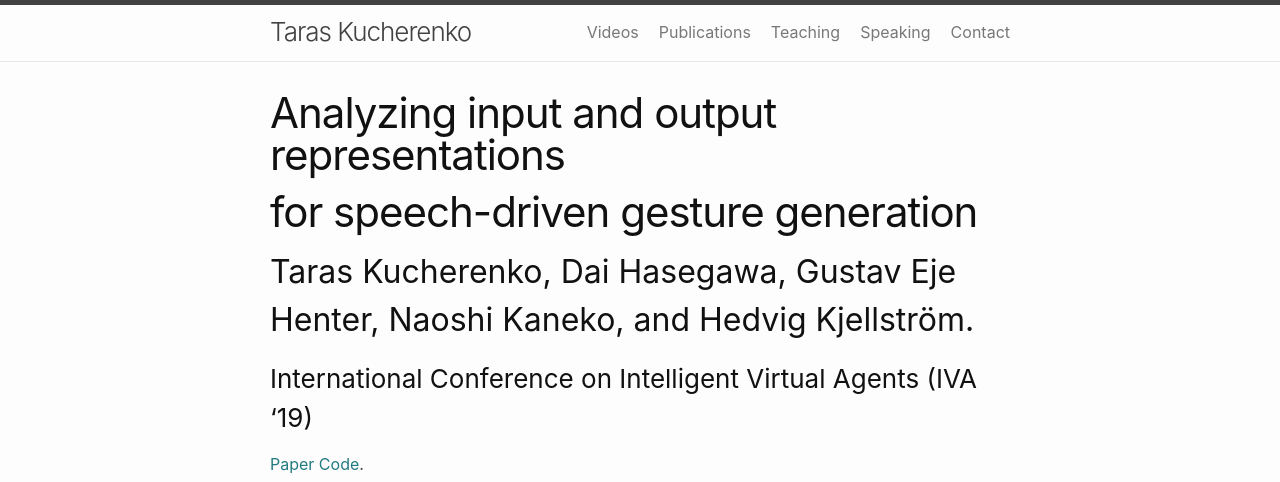
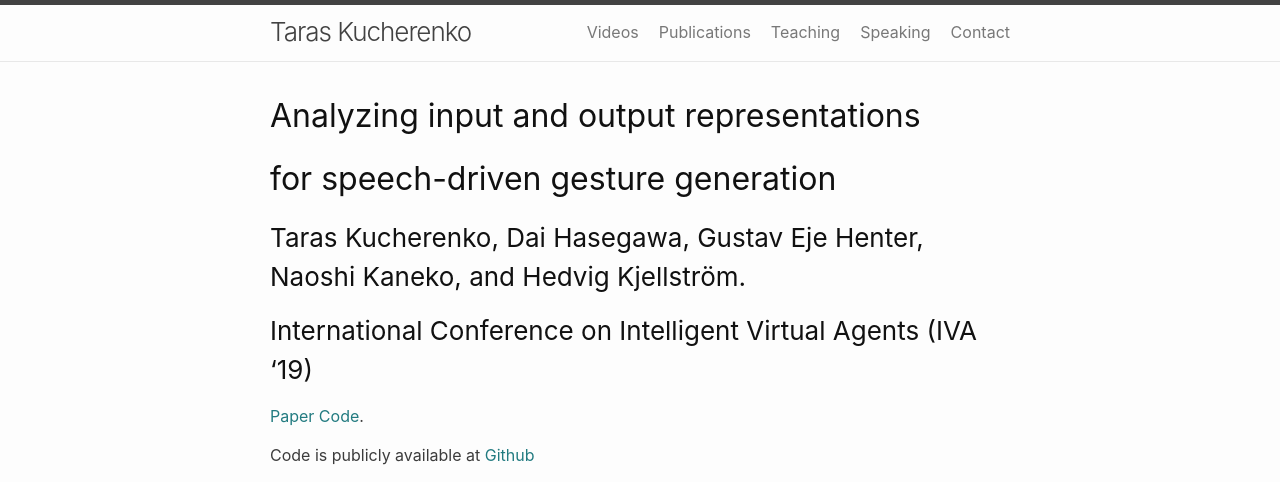
Before and after one commit to Svito-zar/Svito-zar.github.io, a Jekyll site: the page built from _posts/2020-01-14-Audio2Gestures.md, in a window 1280 px wide. Shown: the top 482 px of the page. Built offline with Jekyll 4.4.1, drawn with Linux system fonts in a browser that asks for light colours; grey boxes are pictures that could not be loaded.

Commit message:
Update project page format

```diff
--- a/_posts/2020-01-14-Audio2Gestures.md
+++ b/_posts/2020-01-14-Audio2Gestures.md
@@ -4,9 +4,9 @@
 permalink: /audio2gestures/
 ---
 
-# Analyzing input and output representations
-# for speech-driven gesture generation
-## Taras  Kucherenko,  Dai  Hasegawa, Gustav  Eje  Henter, Naoshi  Kaneko, and Hedvig Kjellström.
+## Analyzing input and output representations
+## for speech-driven gesture generation
+### Taras  Kucherenko,  Dai  Hasegawa, Gustav  Eje  Henter, Naoshi  Kaneko, and Hedvig Kjellström.
 ### International Conference on Intelligent Virtual Agents (IVA '19)
 
 [Paper](https://www.researchgate.net/publication/331645229_Analyzing_Input_and_Output_Representations_for_Speech-Driven_Gesture_Generation) [Code](https://github.com/GestureGeneration/Speech_driven_gesture_generation_with_autoencoder).
```
